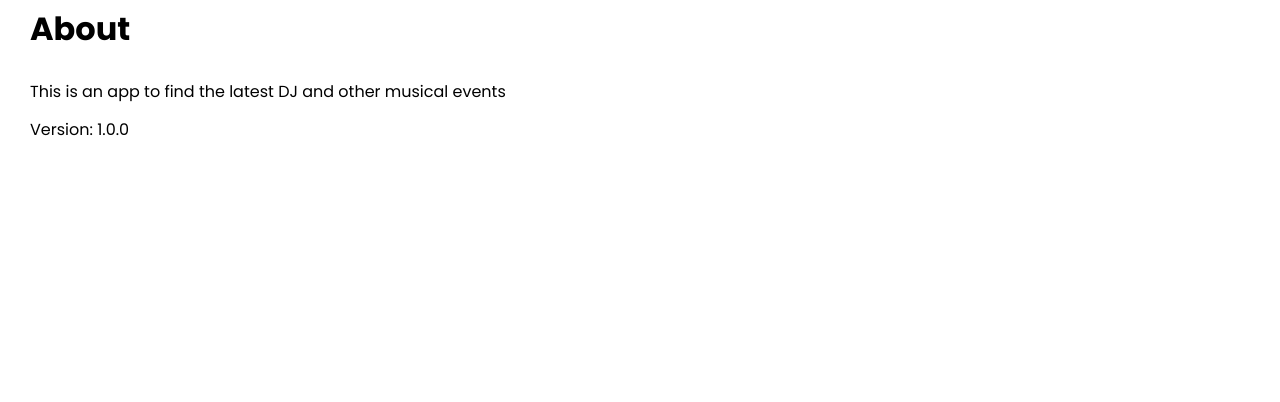
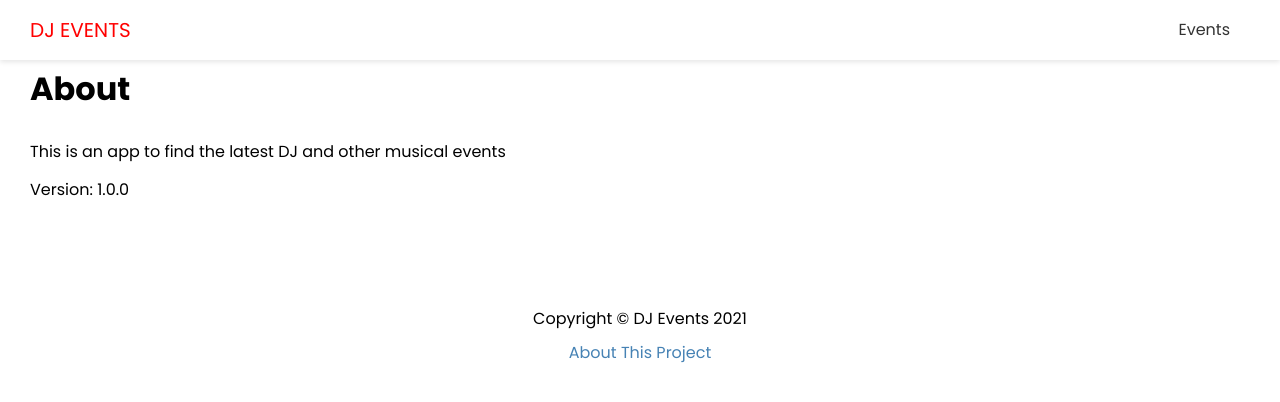
Before and after one commit to notayogilee/next-dj-events-app, a Next.js app: page /about in a window 1280 px wide. Shown: the top 402 px of the page. Built offline with nearby package versions, Linux system fonts and the light colour scheme.

Commit message:
create header, footer and styles

```diff
--- /dev/null
+++ b/components/Footer.js
@@ -0,0 +1,13 @@
+import Link from 'next/link'
+import styles from '/styles/Footer.module.css'
+
+export default function Footer() {
+  return (
+    <footer className={styles.footer}>
+      <p>Copyright &copy; DJ Events 2021</p>
+      <p>
+        <Link href='/about'>About This Project</Link>
+      </p>
+    </footer>
+  )
+}
--- /dev/null
+++ b/components/Header.js
@@ -0,0 +1,24 @@
+import Link from 'next/link'
+import styles from '/styles/Header.module.css'
+
+export default function Header() {
+  return (
+    <header className={styles.header}>
+      <div className={styles.logo}>
+        <Link href='/'>
+          <a>DJ Events</a>
+        </Link>
+      </div>
+
+      <nav>
+        <ul>
+          <li>
+            <Link href='/events'>
+              <a>Events</a>
+            </Link>
+          </li>
+        </ul>
+      </nav>
+    </header>
+  )
+}
--- a/components/Layout.js
+++ b/components/Layout.js
@@ -1,17 +1,21 @@
 import Head from 'next/head'
+import Header from '/components/Header'
+import Footer from '/components/Footer'
 import styles from '/styles/Layout.module.css'
 
 export default function Layout({ title, keywords, description, children }) {
   return (
     <div>
-      <head>
+      <Head>
         <title>{title}</title>
         <meta name='description' content={description} />
         <meta name='keywords' content={keywords} />
-      </head>
+      </Head>
+      <Header />
       <div className={styles.container}>
         {children}
       </div>
+      <Footer />
     </div>
   )
 }
--- /dev/null
+++ b/styles/Footer.module.css
@@ -0,0 +1,8 @@
+.footer {
+  margin: 100px 0 40px;
+  text-align: center;
+}
+
+.footer p {
+  margin: 5px 0;
+}
--- /dev/null
+++ b/styles/Header.module.css
@@ -0,0 +1,57 @@
+.header {
+  display: flex;
+  justify-content: space-between;
+  align-items: center;
+  background: #fff;
+  color: #333;
+  height: 60px;
+  padding: 0 30px;
+  box-shadow: 0 2px 5px rgba(0,0,0,0.1);
+}
+
+.header a {
+  color: #333;
+  margin-right: 20px;
+}
+
+.header a:hover {
+  color: #000;
+}
+
+.header ul {
+  display: flex;
+  align-items: center;
+  justify-content: center;
+  list-style: none;
+}
+
+.logo {
+  color: red;
+  font-size: 20px;
+  text-transform: uppercase;
+}
+
+.logo a {
+  color: red;
+}
+
+@media (max-width: 768px) {
+  .header {
+    flex-direction: column;
+    height: auto;
+  }
+
+  .header ul {
+    margin: 20px 0;
+    flex-direction: column;
+    text-align: center;
+  }
+
+  .header a {
+     margin-right: 0;
+  }
+
+  .logo {
+    margin: 20px 0;
+  }
+}
```
